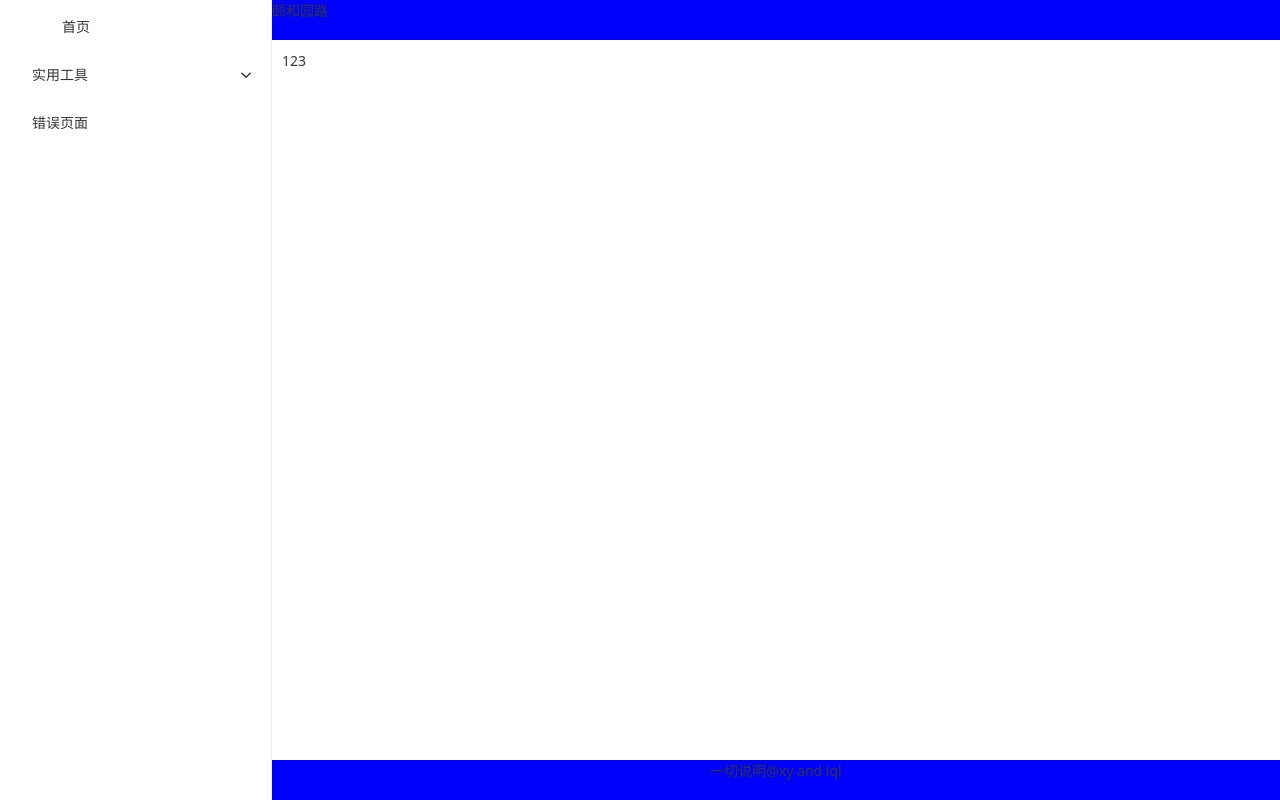
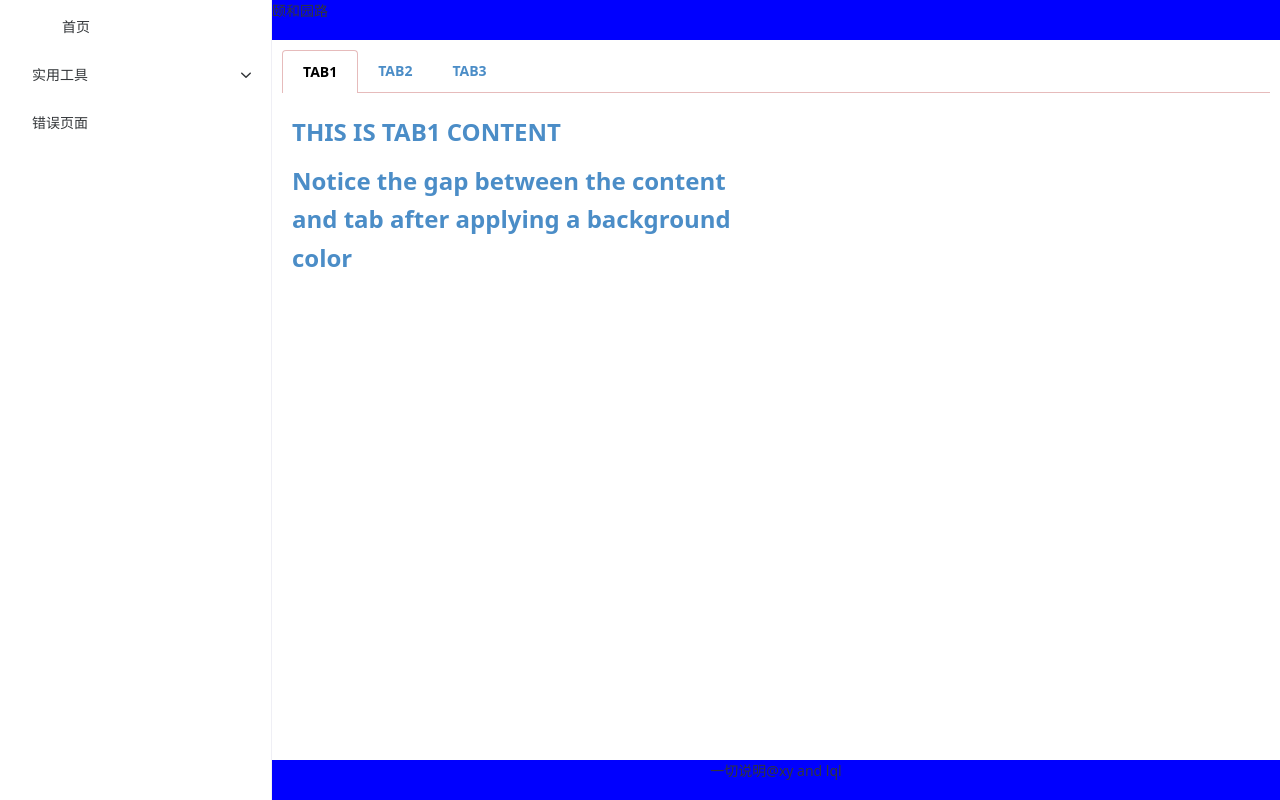
Before and after one commit to xy0411/money-dream, a Vue app: page / in a window 1280 px wide. Built offline with nearby package versions, Linux system fonts and the light colour scheme.

Commit message:
xy: tabs布局

```diff
--- a/components.d.ts
+++ b/components.d.ts
@@ -8,16 +8,12 @@ export {}
 declare module 'vue' {
   export interface GlobalComponents {
     HelloWorld: typeof import('./src/components/HelloWorld.vue')['default']
-    NButton: typeof import('naive-ui')['NButton']
-    NCard: typeof import('naive-ui')['NCard']
     NLayout: typeof import('naive-ui')['NLayout']
     NLayoutContent: typeof import('naive-ui')['NLayoutContent']
     NLayoutFooter: typeof import('naive-ui')['NLayoutFooter']
     NLayoutHeader: typeof import('naive-ui')['NLayoutHeader']
     NLayoutSider: typeof import('naive-ui')['NLayoutSider']
     NMenu: typeof import('naive-ui')['NMenu']
-    NModal: typeof import('naive-ui')['NModal']
-    NResult: typeof import('naive-ui')['NResult']
     RouterLink: typeof import('vue-router')['RouterLink']
     RouterView: typeof import('vue-router')['RouterView']
   }
--- a/src/views/index/index.vue
+++ b/src/views/index/index.vue
@@ -1,9 +1,67 @@
 <template>
-    123
+    <div class="index">
+        <div class="top">
+            <div class="one">TAB1</div>
+            <div class="two">TAB2</div>
+            <div class="three">TAB3</div>
+            <div class="infine"></div>
+        </div>
+        <div class="bottom">
+            <div class="title">THIS IS TAB1 CONTENT</div>
+            <div class="content">Notice the gap between the content and tab after applying a background color</div>
+        </div>
+    </div>
 </template>
 
 <script setup lang="ts">
 import LayoutView from '@/layout/index.vue'
 </script>
 
-<style></style>
+<style lang="less" scoped>
+.index {
+    display: flex;
+    flex-direction: column;
+    .top {
+        display: flex;
+        font-weight: bold;
+        .one,
+        .two,
+        .three {
+            color: rgb(75,141,199);
+            // border: 1px solid;
+            padding: 10px 20px;
+            // width: ;
+            // margin-right: 10px;
+            border-top-left-radius: 4px;
+            border-top-right-radius: 4px;
+        }
+        .one {
+            border: 1px solid rgb(230, 187, 187);
+            border-bottom: none;
+            color: black;
+        }
+        .two,
+        .three {
+            border-bottom: 1px solid rgb(230, 187, 187);
+        }
+        .infine {
+            width: 100%;
+            border-bottom: 1px solid rgb(230, 187, 187);
+        }
+        // border-bottom: 1px solid #000;
+        margin-bottom: 20px;
+    }
+    .bottom {
+        margin-left: 10px;
+        font-size: 24px;
+        font-weight: bold;
+        color: rgb(75,141,199);
+        .title {
+            margin-bottom: 10px;
+        }
+        .content {
+            width: 482px;
+        }
+    }
+}
+</style>
```
